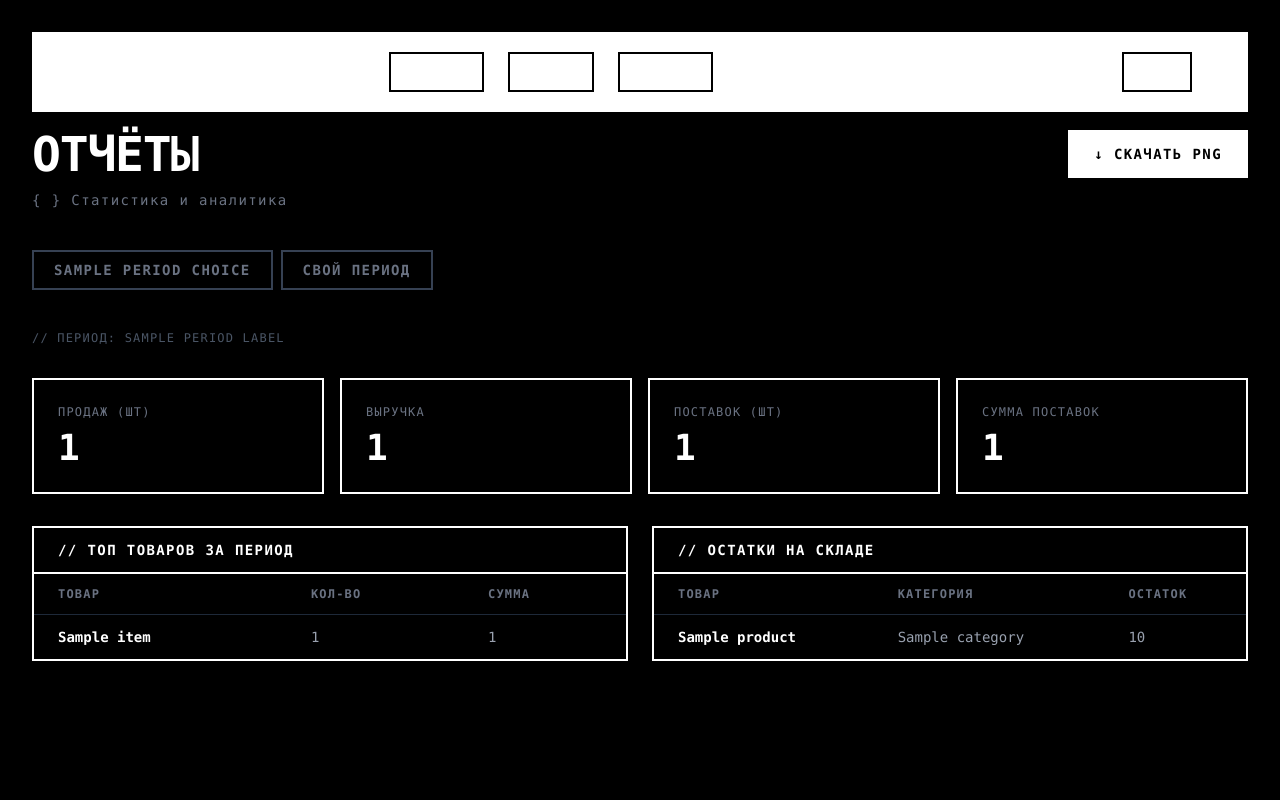
After one commit to XZERON0/ProjectTwelve, a Django app: template project/app/templates/reports/reports.html in a window 1280 px wide. The commit adds this page. Run offline with Django 5.2, Linux system fonts and the light colour scheme; the template is opened without the code that fills it: most values are stand-ins (such as "Sample title", 1, 10 or a date in 2020); some libraries are stand-ins or nearby versions.

Commit message:
реализация отчетов, обновление зависимостей

```diff
--- a/project/app/templates/header.html
+++ b/project/app/templates/header.html
@@ -13,7 +13,6 @@
             <a href="/admin" class="text-sm font-bold border-2 border-black dark:border-white px-4 py-2
                           hover:bg-black hover:text-white dark:hover:bg-white dark:hover:text-black transition-colors">
                 Админка
-
             </a>
         </div>
         <div class="flex items-center gap-6">
--- /dev/null
+++ b/project/app/templates/reports/reports.html
@@ -0,0 +1,164 @@
+{% extends 'base.html' %}
+{% block title %}Отчёты — СКЛАД{% endblock %}
+{% block body %}
+
+<div class="min-h-screen bg-black text-white p-8 font-mono" id="report-root">
+    {% include 'header.html' %}
+    <div class="flex items-start justify-between mb-10 mt-4">
+        <div>
+            <h1 class="text-5xl font-black uppercase tracking-tight leading-none mb-3">ОТЧЁТЫ</h1>
+            <p class="text-gray-500 text-sm tracking-widest">{ } Статистика и аналитика</p>
+        </div>
+        <button onclick="downloadReport()"
+            class="border-2 border-white bg-white text-black px-6 py-3 text-sm font-black uppercase tracking-widest hover:bg-black hover:text-white transition-colors duration-150 flex items-center gap-2">
+            ↓ СКАЧАТЬ PNG
+        </button>
+    </div>
+
+    <!-- Фильтр периода -->
+    <form method="GET" class="mb-10" id="filter-form">
+        <div class="flex flex-wrap gap-2 mb-4">
+            {% for p, label in period_choices %}
+            <a href="?period={{ p }}"
+                class="px-5 py-2 text-sm font-bold uppercase tracking-widest border-2 transition-colors duration-100
+                    {% if period == p %}bg-white text-black border-white{% else %}border-gray-700 text-gray-500 hover:border-white hover:text-white{% endif %}">
+                {{ label }}
+            </a>
+            {% endfor %}
+            <a href="#" onclick="document.getElementById('custom-range').classList.toggle('hidden'); return false;"
+                class="px-5 py-2 text-sm font-bold uppercase tracking-widest border-2 transition-colors duration-100
+                    {% if period == 'custom' %}bg-white text-black border-white{% else %}border-gray-700 text-gray-500 hover:border-white hover:text-white{% endif %}">
+                СВОЙ ПЕРИОД
+            </a>
+        </div>
+
+        <!-- Кастомный диапазон -->
+        <div id="custom-range" class="{% if period != 'custom' %}hidden{% endif %} flex gap-3 items-center">
+            <input type="hidden" name="period" value="custom">
+            <input type="date" name="date_from" value="{{ date_from }}"
+                class="bg-black border-2 border-white text-white px-4 py-2 text-sm font-mono focus:outline-none" />
+            <span class="text-gray-500">—</span>
+            <input type="date" name="date_to" value="{{ date_to }}"
+                class="bg-black border-2 border-white text-white px-4 py-2 text-sm font-mono focus:outline-none" />
+            <button type="submit"
+                class="border-2 border-white bg-white text-black px-6 py-2 text-sm font-black uppercase hover:bg-black hover:text-white transition-colors">
+                ПРИМЕНИТЬ
+            </button>
+        </div>
+    </form>
+
+    <!-- Период -->
+    <p class="text-xs text-gray-600 mb-8 tracking-widest uppercase">// период: {{ period_label }}</p>
+
+    <!-- Карточки-сводка -->
+    <div id="report-content">
+        <div class="grid grid-cols-2 gap-4 mb-8 lg:grid-cols-4">
+            <div class="border-2 border-white p-6">
+                <p class="text-xs text-gray-500 uppercase tracking-widest mb-2">Продаж (шт)</p>
+                <p class="text-4xl font-black">{{ total_sales_count }}</p>
+            </div>
+            <div class="border-2 border-white p-6">
+                <p class="text-xs text-gray-500 uppercase tracking-widest mb-2">Выручка</p>
+                <p class="text-4xl font-black">{{ total_sales_sum }}</p>
+            </div>
+            <div class="border-2 border-white p-6">
+                <p class="text-xs text-gray-500 uppercase tracking-widest mb-2">Поставок (шт)</p>
+                <p class="text-4xl font-black">{{ total_income_count }}</p>
+            </div>
+            <div class="border-2 border-white p-6">
+                <p class="text-xs text-gray-500 uppercase tracking-widest mb-2">Сумма поставок</p>
+                <p class="text-4xl font-black">{{ total_income_sum }}</p>
+            </div>
+        </div>
+        <div class="grid grid-cols-1 gap-6 lg:grid-cols-2">
+            <div class="border-2 border-white">
+                <div class="border-b-2 border-white px-6 py-3">
+                    <h2 class="text-sm font-black uppercase tracking-widest">// ТОП ТОВАРОВ ЗА ПЕРИОД</h2>
+                </div>
+                <table class="w-full">
+                    <thead>
+                        <tr class="border-b border-gray-800">
+                            <th class="text-left px-6 py-3 text-xs text-gray-500 uppercase tracking-widest">Товар</th>
+                            <th class="text-left px-6 py-3 text-xs text-gray-500 uppercase tracking-widest">Кол-во</th>
+                            <th class="text-left px-6 py-3 text-xs text-gray-500 uppercase tracking-widest">Сумма</th>
+                        </tr>
+                    </thead>
+                    <tbody>
+                        {% for item in top_products %}
+                        <tr
+                            class="border-b border-gray-900 last:border-0 hover:bg-white hover:text-black transition-colors group">
+                            <td class="px-6 py-3 text-sm font-bold">{{ item.product__name }}</td>
+                            <td class="px-6 py-3 text-sm text-gray-400 group-hover:text-gray-600">{{ item.total_qty }}
+                            </td>
+                            <td class="px-6 py-3 text-sm text-gray-400 group-hover:text-gray-600">{{ item.total_sum }}
+                            </td>
+                        </tr>
+                        {% empty %}
+                        <tr>
+                            <td colspan="3"
+                                class="px-6 py-8 text-center text-gray-700 text-xs uppercase tracking-widest">
+                                // нет данных за период
+                            </td>
+                        </tr>
+                        {% endfor %}
+                    </tbody>
+                </table>
+            </div>
+            <div class="border-2 border-white">
+                <div class="border-b-2 border-white px-6 py-3">
+                    <h2 class="text-sm font-black uppercase tracking-widest">// ОСТАТКИ НА СКЛАДЕ</h2>
+                </div>
+                <table class="w-full">
+                    <thead>
+                        <tr class="border-b border-gray-800">
+                            <th class="text-left px-6 py-3 text-xs text-gray-500 uppercase tracking-widest">Товар</th>
+                            <th class="text-left px-6 py-3 text-xs text-gray-500 uppercase tracking-widest">Категория
+                            </th>
+                            <th class="text-left px-6 py-3 text-xs text-gray-500 uppercase tracking-widest">Остаток</th>
+                        </tr>
+                    </thead>
+                    <tbody>
+                        {% for stock in stocks %}
+                        <tr
+                            class="border-b border-gray-900 last:border-0 hover:bg-white hover:text-black transition-colors group">
+                            <td class="px-6 py-3 text-sm font-bold">{{ stock.product.name }}</td>
+                            <td class="px-6 py-3 text-sm text-gray-400 group-hover:text-gray-600">
+                                {{stock.product.category }}
+                            </td>
+                            <td
+                                class="px-6 py-3 text-sm {% if stock.quantity == 0 %}text-red-500{% else %}text-gray-400 group-hover:text-gray-600{% endif %}">
+                                {% if stock.quantity == 0 %}ПУСТО{% else %}{{ stock.quantity }}{% endif %}
+                            </td>
+                        </tr>
+                        {% empty %}
+                        <tr>
+                            <td colspan="3"
+                                class="px-6 py-8 text-center text-gray-700 text-xs uppercase tracking-widest">
+                                // нет товаров на складе
+                            </td>
+                        </tr>
+                        {% endfor %}
+                    </tbody>
+                </table>
+            </div>
+        </div>
+    </div>
+</div>
+<script src="https://cdnjs.cloudflare.com/ajax/libs/html2canvas/1.4.1/html2canvas.min.js"></script>
+<script>
+    function downloadReport() {
+        const el = document.getElementById('report-root');
+        html2canvas(el, {
+            backgroundColor: '#000000',
+            scale: 2,
+            useCORS: true,
+        }).then(canvas => {
+            const link = document.createElement('a');
+            link.download = 'report_{{ period }}_{{ period_label|slugify }}.png';
+            link.href = canvas.toDataURL('image/png');
+            link.click();
+        });
+    }
+</script>
+
+{% endblock %}
--- a/project/app/urls.py
+++ b/project/app/urls.py
@@ -1,5 +1,6 @@
 from django.urls import path
 from . import views
+from . import views_reports
 
 urlpatterns = [
     path('', views.index, name='index'),
@@ -8,4 +9,6 @@ urlpatterns = [
     path('logout/', views.logout_user, name='logout_user'),
     ## goods
     path('goods/', views.goods, name='goods'),
+    ## reports
+    path('reports/', views_reports.reports, name='reports'),
 ]
--- a/project/theme/static/css/dist/styles.css
+++ b/project/theme/static/css/dist/styles.css
@@ -8,6 +8,7 @@
     --font-serif: ui-serif, Georgia, Cambria, 'Times New Roman', Times, serif;
     --font-mono: ui-monospace, SFMono-Regular, Menlo, Monaco, Consolas, 'Liberation Mono', 'Courier New',
     monospace;
+    --color-red-500: oklch(63.7% 0.237 25.331);
     --color-gray-50: oklch(98.5% 0.002 247.839);
     --color-gray-100: oklch(96.7% 0.003 264.542);
     --color-gray-300: oklch(87.2% 0.01 258.338);
@@ -233,6 +234,12 @@
   .mt-1 {
     margin-top: calc(var(--spacing) * 1);
   }
+  .mt-2 {
+    margin-top: calc(var(--spacing) * 2);
+  }
+  .mt-4 {
+    margin-top: calc(var(--spacing) * 4);
+  }
   .mt-6 {
     margin-top: calc(var(--spacing) * 6);
   }
@@ -313,6 +320,9 @@
   }
   .transform {
     transform: var(--tw-rotate-x,) var(--tw-rotate-y,) var(--tw-rotate-z,) var(--tw-skew-x,) var(--tw-skew-y,);
+  }
+  .grid-cols-1 {
+    grid-template-columns: repeat(1, minmax(0, 1fr));
   }
   .grid-cols-2 {
     grid-template-columns: repeat(2, minmax(0, 1fr));
@@ -414,6 +424,9 @@
   .border-gray-700 {
     border-color: var(--color-gray-700);
   }
+  .border-gray-800 {
+    border-color: var(--color-gray-800);
+  }
   .border-gray-900 {
     border-color: var(--color-gray-900);
   }
@@ -435,6 +448,9 @@
   .p-4 {
     padding: calc(var(--spacing) * 4);
   }
+  .p-6 {
+    padding: calc(var(--spacing) * 6);
+  }
   .p-7 {
     padding: calc(var(--spacing) * 7);
   }
@@ -443,6 +459,9 @@
   }
   .px-4 {
     padding-inline: calc(var(--spacing) * 4);
+  }
+  .px-5 {
+    padding-inline: calc(var(--spacing) * 5);
   }
   .px-6 {
     padding-inline: calc(var(--spacing) * 6);
@@ -461,6 +480,9 @@
   }
   .py-6 {
     padding-block: calc(var(--spacing) * 6);
+  }
+  .py-8 {
+    padding-block: calc(var(--spacing) * 8);
   }
   .py-10 {
     padding-block: calc(var(--spacing) * 10);
@@ -485,6 +507,9 @@
   }
   .text-center {
     text-align: center;
+  }
+  .text-left {
+    text-align: left;
   }
   .font-mono {
     font-family: var(--font-mono);
@@ -576,6 +601,9 @@
   }
   .text-gray-800 {
     color: var(--color-gray-800);
+  }
+  .text-red-500 {
+    color: var(--color-red-500);
   }
   .text-white {
     color: var(--color-white);
@@ -711,9 +739,19 @@
       line-height: var(--tw-leading, var(--text-7xl--line-height));
     }
   }
+  .lg\:grid-cols-2 {
+    @media (width >= 64rem) {
+      grid-template-columns: repeat(2, minmax(0, 1fr));
+    }
+  }
   .lg\:grid-cols-3 {
     @media (width >= 64rem) {
       grid-template-columns: repeat(3, minmax(0, 1fr));
+    }
+  }
+  .lg\:grid-cols-4 {
+    @media (width >= 64rem) {
+      grid-template-columns: repeat(4, minmax(0, 1fr));
     }
   }
   .dark\:border-gray-900 {
```
Also changed, not shown: project/app/models.py (+7 -6 lines), project/app/templates/index.html (+11 -9 lines), project/app/views.py (+6 -4 lines), project/app/views_reports.py (added, +72 -0 lines), project/requirements.txt (added, +37 -0 lines), project/app/migrations/0006_income_date_income_quantity_product_created_at_and_more.py (added), project/db.sqlite3.
